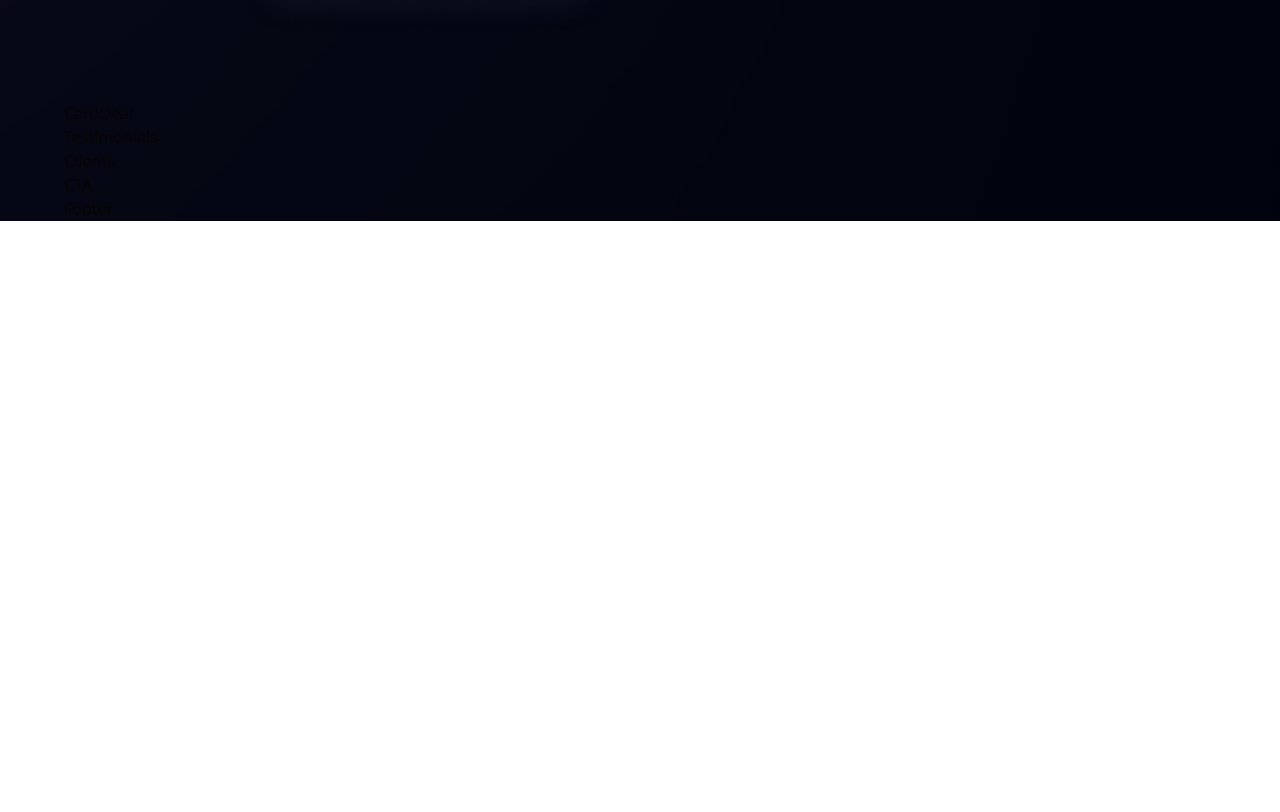
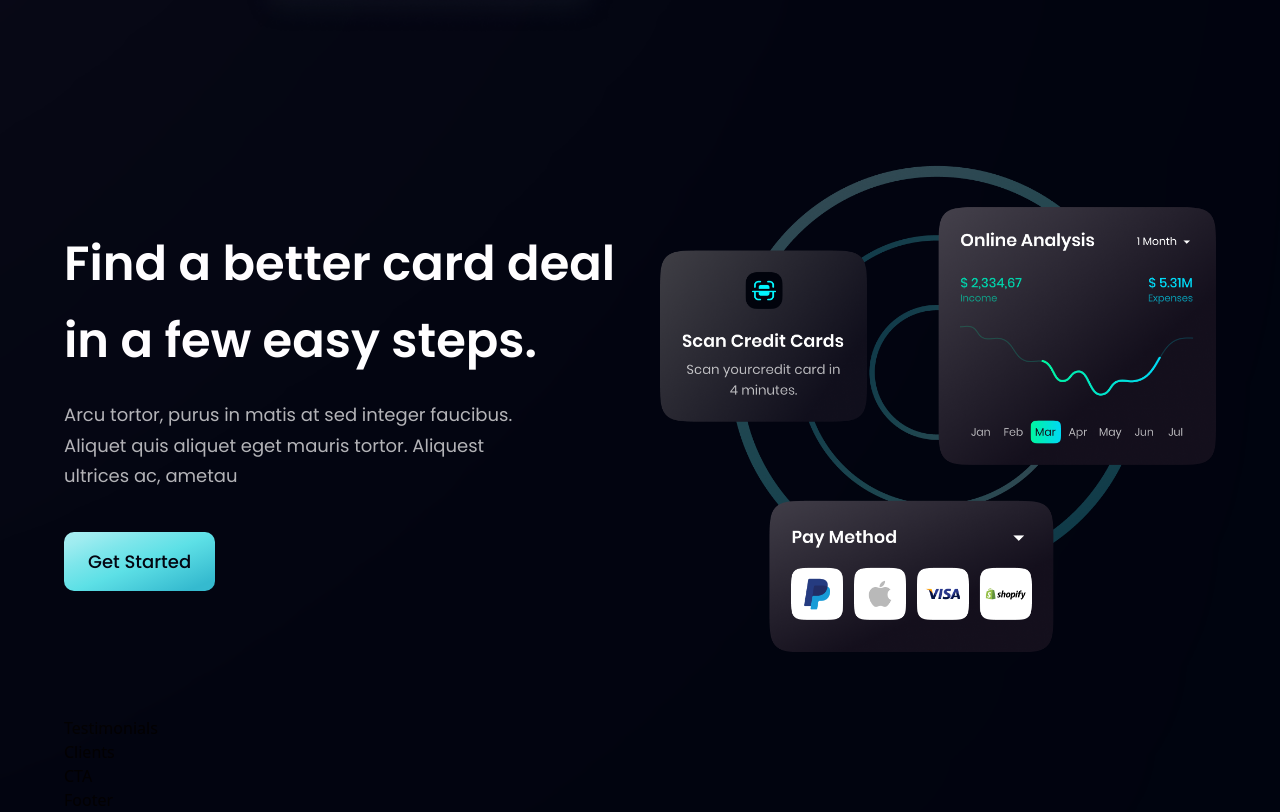
Before and after one commit to russelgabriel/modern_ui, a React (Vite) app: page / in a window 1280 px wide. Shown: the part 2128-2940 px from the top of the page. Before the commit the page ends 2349 px from the top, so only its background shows below. Built offline with nearby package versions, Linux system fonts and the light colour scheme.

Commit message:
finished CardDeal component

```diff
--- a/src/components/Button.jsx
+++ b/src/components/Button.jsx
@@ -2,7 +2,7 @@
 
 const Button = ({ styles }) => {
   return (
-    <button type="button" className={`py-4 px-6 bg-blue-gradient font-poppins font-medium text-[18px] text-primary outline-none ${styles}`}>
+    <button type="button" className={`py-4 px-6 bg-blue-gradient font-poppins font-medium text-[18px] text-primary outline-none ${styles} rounded-[10px]`}>
       Get Started
     </button>
   )
--- a/src/components/CardDeal.jsx
+++ b/src/components/CardDeal.jsx
@@ -1,9 +1,21 @@
-import React from 'react'
+import { card } from '../assets'
+import styles, { layout } from '../style'
+import Button from './Button'
 
-const CardDeal = () => {
-  return (
-    <div>CardDeal</div>
-  )
-}
+const CardDeal = () => (
+  <section className={layout.section}>
+    <div className={layout.sectionInfo}>
+      <h2 className={styles.heading2}>
+        Find a better card deal <br className='sm:block hidden'/> in a few easy steps.
+      </h2>
+      <p className={`${styles.paragraph} max-w-[480px] mt-5`}>Arcu tortor, purus in matis at sed integer faucibus. Aliquet quis aliquet eget mauris tortor. Aliquest ultrices ac, ametau</p>
+      <Button styles="mt-10" />
+    </div>
+
+    <div className={layout.sectionImg}>
+      <img src={card} alt="card" className='w-[100%] h-[100%]'/>
+    </div>
+  </section>
+)
 
 export default CardDeal
```
